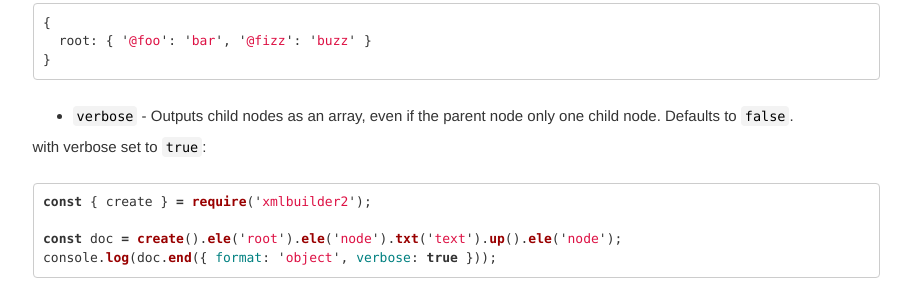
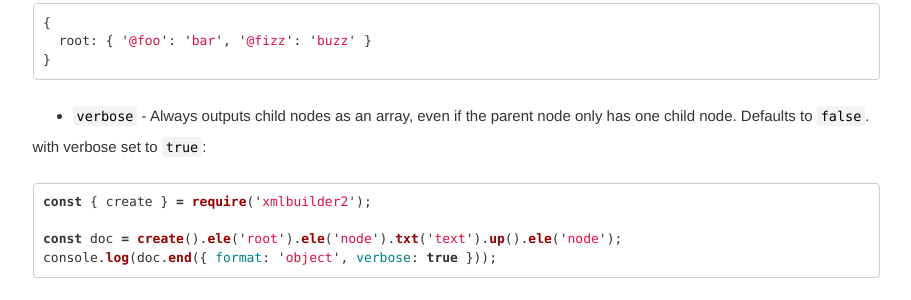
Before and after one commit to oozcitak/xmlbuilder2, a Jekyll site: the page built from docs/pages/serialization.md, in a window 1280 px wide and 900 px high, scrolled down 4675 px. Shown: the part 153-453 px from the top of the window, without its empty margins (330-1241 px from the left). Built offline with Jekyll 4.4.1, drawn with Linux system fonts in a browser that asks for light colours; comment, search, counter and statistics services are not loaded.

Commit message:
Update serialization.md

````diff
--- a/docs/pages/serialization.md
+++ b/docs/pages/serialization.md
@@ -220,7 +220,7 @@
 }
 ```
 
-* `verbose` -  Outputs child nodes as an array, even if the parent node only one child node. Defaults to `false`.
+* `verbose` -  Always outputs child nodes as an array, even if the parent node only has one child node. Defaults to `false`.
 
 with verbose set to `true`:
 ```js
````
